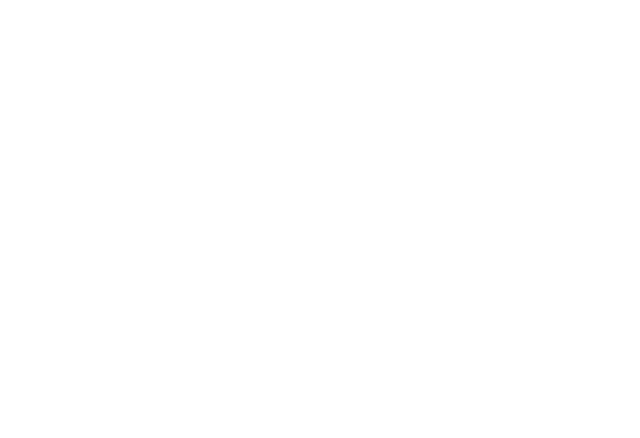
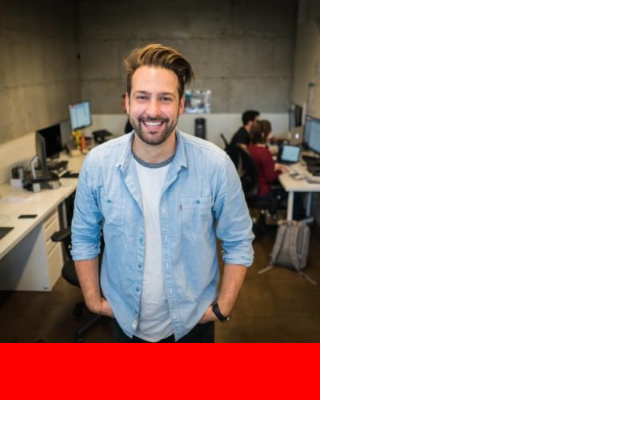
Before and after one commit to hroque01/js-our-team, a plain HTML site: page index.html in a window 1280 px wide. Shown: the whole page, without its empty margins (0-640 px from the left). Drawn offline with Linux system fonts and the light colour scheme.

Commit message:
prototype card

```diff
--- a/index.html
+++ b/index.html
@@ -9,7 +9,9 @@
 </head>
 <body>
     <div class="container">
-
+        <div class="card">
+            <img src="img/wayne-barnett-founder-ceo.jpg" alt="">
+        </div>
     </div>
     <script src="main.js"></script>
 </body>
--- a/style.css
+++ b/style.css
@@ -3,3 +3,19 @@
     padding: 0;
     box-sizing: border-box;
 }
+
+.container {
+    margin: 0 auto;
+}
+
+.card {
+    /* debug */
+    min-height: 400px;
+    width: 320px;
+    background-color: red;
+}
+
+img {
+    height: 100%;
+    width: 100%;
+}
```
Also changed, not shown: img/angela-caroll-chief-editor.jpg (added), img/angela-lopez-social-media-manager.jpg (added), img/barbara-ramos-graphic-designer.jpg (added), img/scott-estrada-developer.jpg (added), img/walter-gordon-office-manager.jpg (added), img/wayne-barnett-founder-ceo.jpg (added).
